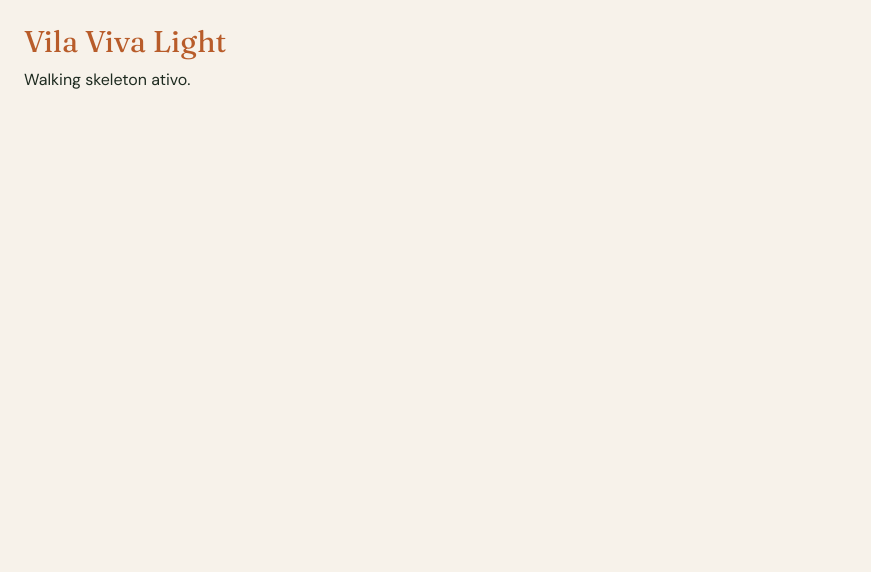
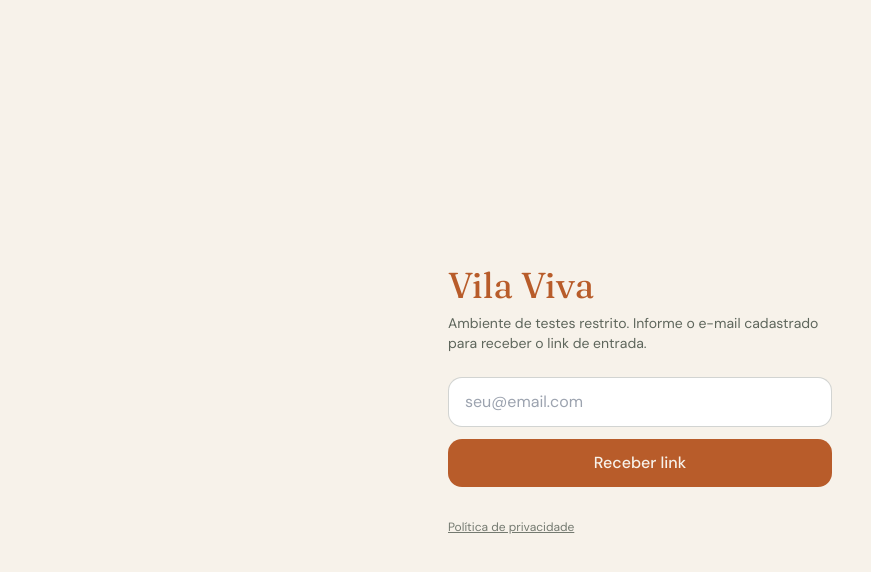
Before and after one commit to eciocesario/vila-viva, a React (Vite) app in the folder app/: page /login in a window 1280 px wide. Shown: the top 572 px of the page, without its empty margins (0-871 px from the left). Built offline with nearby package versions, Linux system fonts and the light colour scheme; no server answers.

Commit message:
feat(auth): magic link + rota /login + /privacidade

```diff
--- a/app/src/App.tsx
+++ b/app/src/App.tsx
@@ -1,8 +1,49 @@
+import { Routes, Route, Navigate } from 'react-router-dom';
+import { useAuth } from '@/lib/useAuth';
+import Login from '@/routes/Login';
+
 export default function App() {
+  const { session, loading } = useAuth();
+
+  if (loading) {
+    return <main className="min-h-screen flex items-center justify-center">Carregando…</main>;
+  }
+
   return (
-    <div className="p-6">
-      <h1 className="font-display text-3xl text-terra">Vila Viva Light</h1>
-      <p className="mt-2">Walking skeleton ativo.</p>
-    </div>
+    <Routes>
+      <Route path="/login" element={session ? <Navigate to="/" replace /> : <Login />} />
+      <Route path="/" element={session ? <Home /> : <Navigate to="/login" replace />} />
+      <Route path="/privacidade" element={<Privacidade />} />
+    </Routes>
   );
 }
+
+function Home() {
+  const { signOut } = useAuth();
+  return (
+    <main className="p-6">
+      <h1 className="font-display text-3xl text-terra">Vila Viva Light</h1>
+      <p className="mt-2">Você está dentro. (Feed virá na Task 12.)</p>
+      <button onClick={signOut} className="mt-4 text-sm underline">Sair</button>
+    </main>
+  );
+}
+
+function Privacidade() {
+  return (
+    <main className="max-w-2xl mx-auto p-6">
+      <h1 className="font-display text-2xl text-terra mb-4">Política de privacidade</h1>
+      <p className="mb-3">
+        Este é um ambiente de testes restrito a stakeholders convidados pela Ecovila Piracanga.
+      </p>
+      <p className="mb-3">
+        Os dados visíveis (perfis, posts, conexões) são em sua maioria fictícios. Seu e-mail é
+        usado apenas para autenticação via magic link, não é compartilhado, não é usado para
+        marketing.
+      </p>
+      <p>
+        Você pode pedir exclusão a qualquer momento por e-mail a <a className="underline" href="mailto:eciocesario@gmail.com">eciocesario@gmail.com</a>.
+      </p>
+    </main>
+  );
+}
--- /dev/null
+++ b/app/src/lib/useAuth.ts
@@ -0,0 +1,35 @@
+import { useEffect, useState } from 'react';
+import type { Session } from '@supabase/supabase-js';
+import { supabase } from './supabase';
+
+export function useAuth() {
+  const [session, setSession] = useState<Session | null>(null);
+  const [loading, setLoading] = useState(true);
+
+  useEffect(() => {
+    supabase.auth.getSession().then(({ data }) => {
+      setSession(data.session);
+      setLoading(false);
+    });
+
+    const { data: sub } = supabase.auth.onAuthStateChange((_event, s) => {
+      setSession(s);
+    });
+
+    return () => sub.subscription.unsubscribe();
+  }, []);
+
+  async function signIn(email: string) {
+    const { error } = await supabase.auth.signInWithOtp({
+      email,
+      options: { emailRedirectTo: window.location.origin },
+    });
+    if (error) throw error;
+  }
+
+  async function signOut() {
+    await supabase.auth.signOut();
+  }
+
+  return { session, loading, signIn, signOut };
+}
--- /dev/null
+++ b/app/src/routes/Login.tsx
@@ -0,0 +1,60 @@
+import { useState } from 'react';
+import { useAuth } from '@/lib/useAuth';
+
+export default function Login() {
+  const { signIn } = useAuth();
+  const [email, setEmail] = useState('');
+  const [status, setStatus] = useState<'idle' | 'sending' | 'sent' | 'error'>('idle');
+  const [errorMsg, setErrorMsg] = useState('');
+
+  async function handle(e: React.FormEvent) {
+    e.preventDefault();
+    setStatus('sending');
+    setErrorMsg('');
+    try {
+      await signIn(email);
+      setStatus('sent');
+    } catch (err) {
+      setStatus('error');
+      setErrorMsg(err instanceof Error ? err.message : 'Erro ao enviar link.');
+    }
+  }
+
+  return (
+    <main className="min-h-screen flex items-center justify-center px-6">
+      <div className="w-full max-w-sm">
+        <h1 className="font-display text-4xl text-terra mb-2">Vila Viva</h1>
+        <p className="text-sm mb-6 opacity-70">
+          Ambiente de testes restrito. Informe o e-mail cadastrado para receber o link de entrada.
+        </p>
+        <form onSubmit={handle} className="space-y-3">
+          <input
+            type="email"
+            required
+            value={email}
+            onChange={(e) => setEmail(e.target.value)}
+            placeholder="seu@email.com"
+            className="w-full px-4 py-3 rounded-soft border border-carvao/20 bg-white"
+            disabled={status === 'sending' || status === 'sent'}
+          />
+          <button
+            type="submit"
+            disabled={status === 'sending' || status === 'sent'}
+            className="w-full px-4 py-3 rounded-soft bg-terra text-areia font-medium disabled:opacity-50"
+          >
+            {status === 'sending' ? 'Enviando…' : status === 'sent' ? 'Link enviado' : 'Receber link'}
+          </button>
+        </form>
+        {status === 'sent' && (
+          <p className="mt-4 text-sm text-mata">Cheque seu e-mail — o link expira em 1h.</p>
+        )}
+        {status === 'error' && (
+          <p className="mt-4 text-sm text-terra">{errorMsg}</p>
+        )}
+        <p className="mt-8 text-xs opacity-60">
+          <a href="/privacidade" className="underline">Política de privacidade</a>
+        </p>
+      </div>
+    </main>
+  );
+}
```
